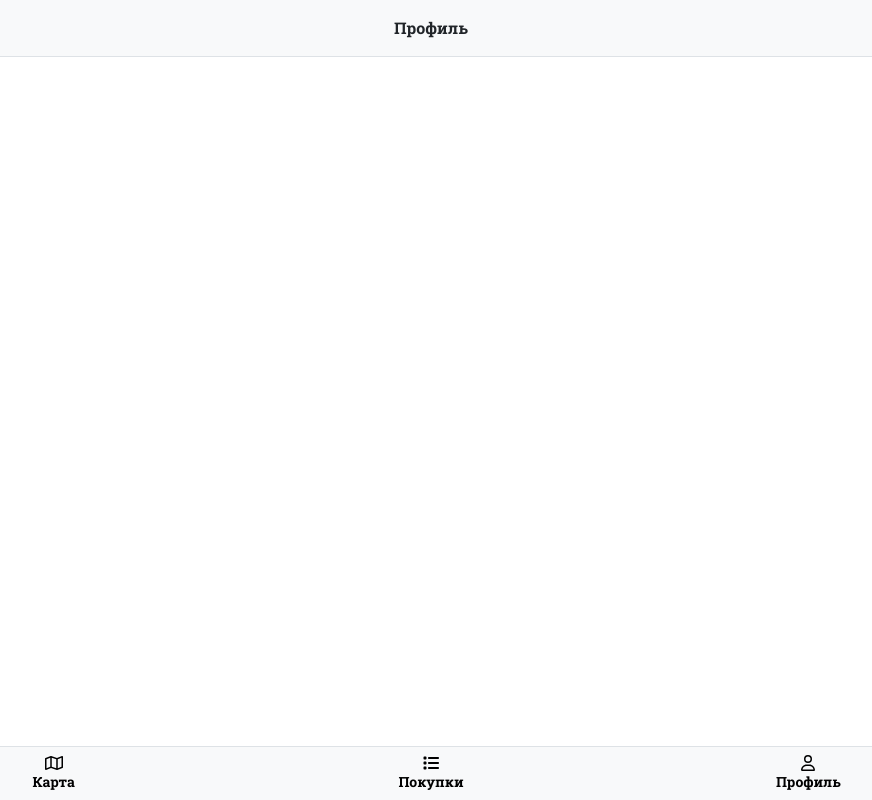
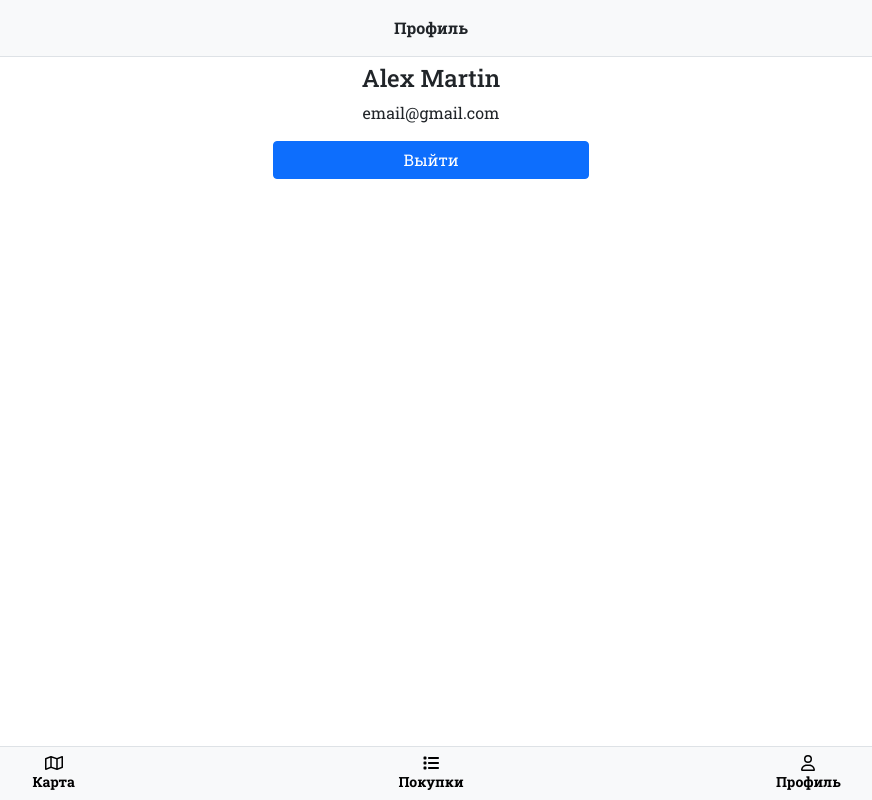
Before and after one commit to Bayan-Urkinbayeva/fridge-app, a React (Create React App) app: page /profile in a window 1280 px wide. Shown: the whole page, without its empty margins (209-1081 px from the left). Built offline with nearby package versions, Linux system fonts and the light colour scheme; sample sign-in values are in the browser's storage.

Commit message:
order get by id service

```diff
--- a/src/pages/Order.jsx
+++ b/src/pages/Order.jsx
@@ -1,10 +1,15 @@
-import React from "react";
+import React, { useEffect } from "react";
 import { useParams } from "react-router-dom";
 import Navbar from "../components/Navbar";
 import Navigation from "../components/Navigation";
+import { getOrder } from "../services/ordersService";
+
 const Order = () => {
-  let { id } = useParams();
-  //   console.log(id);
+  const { id } = useParams();
+  useEffect(async () => {
+    const res = await getOrder(id);
+    console.log(res);
+  }, []);
   return (
     <div>
       <Navbar title={"Покупка №" + id} />
--- a/src/pages/Profile.jsx
+++ b/src/pages/Profile.jsx
@@ -1,13 +1,18 @@
-import React, { useEffect, useState } from "react";
+import React from "react";
 import Navigation from "../components/Navigation";
 import Navbar from "../components/Navbar";
+
 const Profile = () => {
   return (
-    <div>
+    <>
       <Navbar title={"Профиль"} />
-      <button className="btn btn-primary">Выйти</button>
+      <div className="p-2 pt-5 mt-3 d-flex flex-column justify-content-center align-items-center text-center">
+        <p className="h4">Alex Martin</p>
+        <p>email@gmail.com</p>
+        <button className="btn btn-primary w-25">Выйти</button>
+      </div>
       <Navigation />
-    </div>
+    </>
   );
 };
 export default Profile;
--- a/src/services/httpService.js
+++ b/src/services/httpService.js
@@ -1,4 +1,5 @@
 import axios from "axios";
+
 axios.defaults.headers.common["Access-Control-Allow-Origin"] = "*";
 
 axios.interceptors.response.use(null, (error) => {
@@ -14,7 +15,6 @@ axios.interceptors.response.use(null, (error) => {
 
 function setJwt(jwt) {
   axios.defaults.headers.common["Authorization"] = "Bearer " + jwt;
-  console.log(jwt);
 }
 
 export default {
--- a/src/services/ordersService.js
+++ b/src/services/ordersService.js
@@ -5,3 +5,7 @@ const apiEndpoint = process.env.REACT_APP_API_URL + "/operations";
 export function getOrders() {
   return http.get(`${apiEndpoint}`);
 }
+
+export function getOrder(id) {
+  return http.get(`${apiEndpoint}/detail/${id}`);
+}
```
